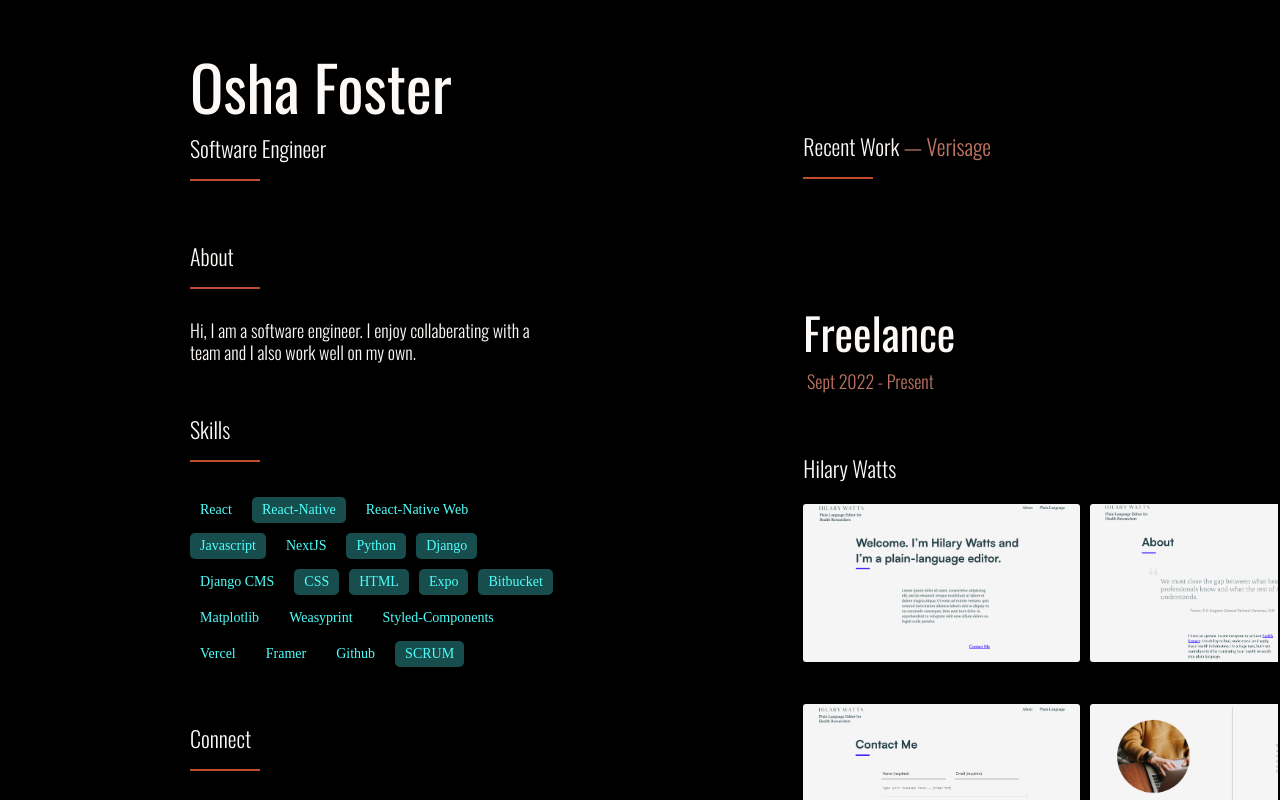
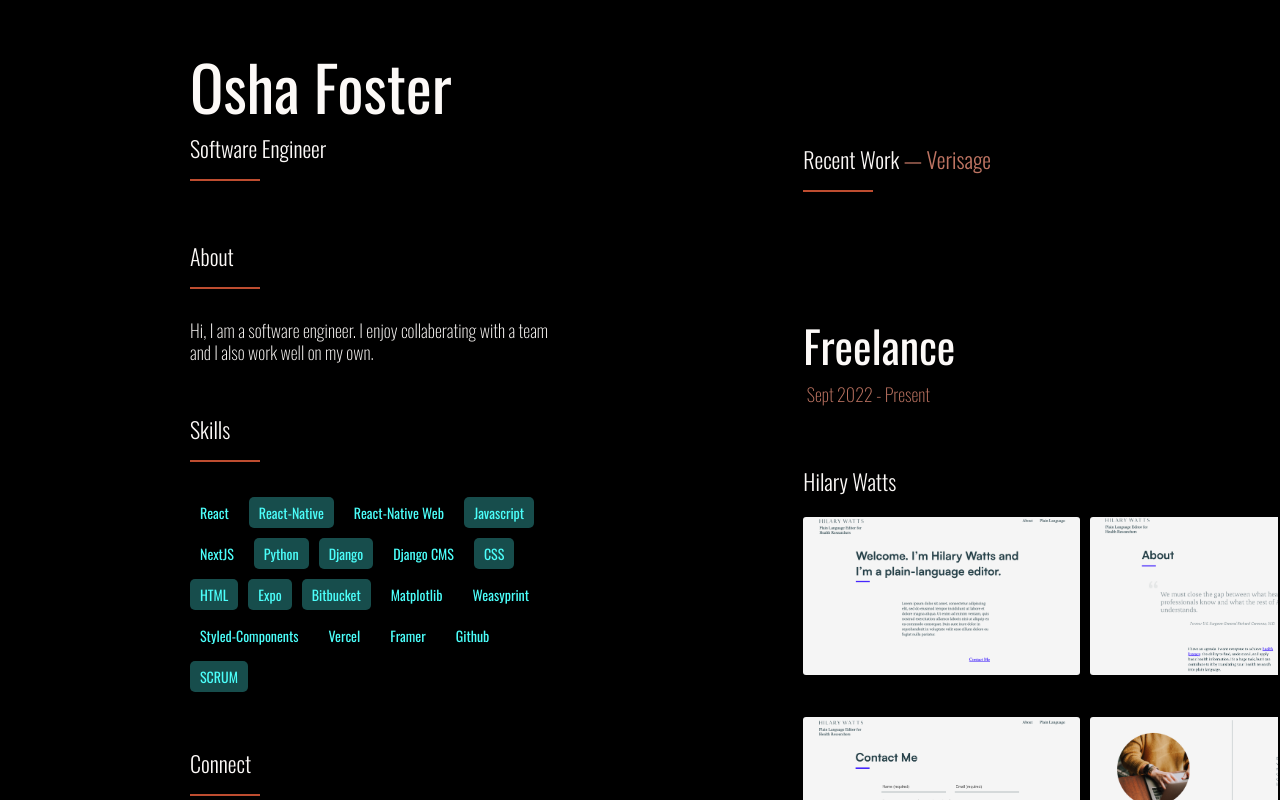
Before and after one commit to OshaFoster/portfolio-23, a Next.js app: page / in a window 1280 px wide. Built offline with nearby package versions, Linux system fonts and the light colour scheme.

Commit message:
fixed fonts and eslint conflict

```diff
--- a/components/Header/index.js
+++ b/components/Header/index.js
@@ -13,7 +13,6 @@ const HeaderWrap = styled.div`
 const Name = styled.h1`
   font-size: 62px;
   color: ${colors.text};
-  font-family: 'Oswald', sans-serif;
   font-weight: 400;
   margin-block-start: 0em;
   margin-block-end: 0em;
--- a/package.json
+++ b/package.json
@@ -13,7 +13,6 @@
     "eslint-config-prettier": "^8.8.0",
     "eslint-import-resolver-alias": "^1.1.2",
     "eslint-plugin-import": "^2.26.0",
-    "eslint-plugin-prettier": "^4.2.1",
     "eslint-plugin-react": "^7.25.3",
     "eslint-plugin-react-hooks": "^4.6.0",
     "framer-motion": "^10.12.16",
--- a/pages/_app.js
+++ b/pages/_app.js
@@ -1,5 +1,18 @@
-import '@/styles/globals.css'
-import StackProvider from '../context/Context'
+import '@/styles/globals.css';
+import StackProvider from '../context/Context';
+import { Oswald } from 'next/font/google';
+
+const oswald = Oswald({
+  subsets: ['latin'],
+  weight: ['200', '300', '400', '700'],
+});
+
 export default function App({ Component, pageProps }) {
-  return <StackProvider><Component {...pageProps} /></StackProvider>
+  return (
+    <main className={oswald.className}>
+      <StackProvider>
+        <Component {...pageProps} />
+      </StackProvider>
+    </main>
+  );
 }
--- a/pages/_document.js
+++ b/pages/_document.js
@@ -7,12 +7,6 @@ export default function Document() {
       <title>Osha Foster</title>
       <meta name='description' content="osha foster's portfolio" />
       <meta name='viewport' content='width=device-width, initial-scale=1' />
-      <link rel='preconnect' href='https://fonts.googleapis.com' />
-      <link rel='preconnect' href='https://fonts.gstatic.com' crossOrigin />
-      <link
-        href='https://fonts.googleapis.com/css2?family=Oswald:wght@300;400;600&display=swap'
-        rel='stylesheet'
-      />
       <body>
         <Main />
         <NextScript />
--- a/styles/shared.js
+++ b/styles/shared.js
@@ -41,7 +41,6 @@ export const media = {
 export const Title = styled.h1`
   font-size: 44px;
   color: ${colors.text};
-  font-family: 'Oswald', sans-serif;
   font-weight: 400;
   margin-block-start: 0em;
   margin-block-end: 0em;
@@ -52,7 +51,6 @@ export const Title = styled.h1`
 export const ThinTitle = styled.h2`
   font-size: 22px;
   color: ${colors.text};
-  font-family: 'Oswald', sans-serif;
   font-weight: 300;
   margin-block-start: 0em;
   margin-block-end: 0em;
@@ -63,7 +61,6 @@ export const Text = styled.p`
   font-size: 18px;
   line-height: 22px;
   color: ${colors.text};
-  font-family: 'Oswald', sans-serif;
   font-weight: 200;
   margin-block-start: 0em;
   margin-block-end: 0em;
@@ -78,7 +75,6 @@ export const DateText = styled.p`
   font-size: 18px;
   line-height: 22px;
   color: ${colors.decorationLight};
-  font-family: 'Oswald', sans-serif;
   font-weight: 200;
   margin-block-start: 0em;
   margin-block-end: 0em;
```
Also changed, not shown: 1 other file (tests, documents, lock files or other folders).
